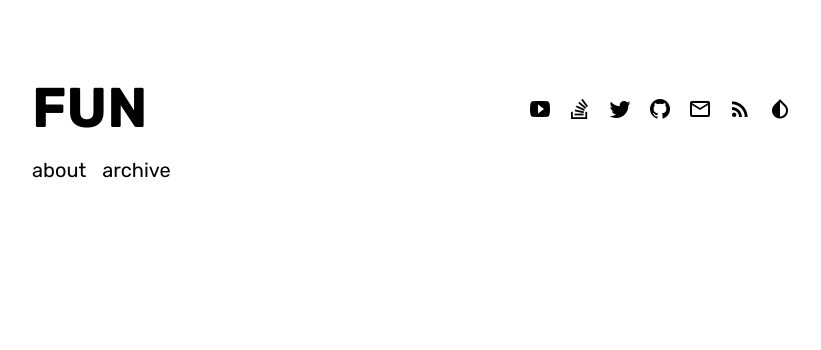
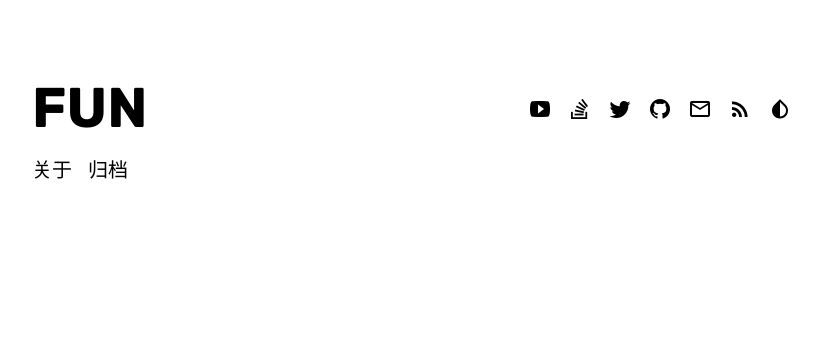
Before and after one commit to FUNzmr/Remember, a Jekyll site: the page built from index.html, in a window 1280 px wide and 900 px high. Shown: the top 350 px of the window, without its empty margins (224-1045 px from the left). Built offline with Jekyll 4.4.1, drawn with Linux system fonts in a browser that asks for light colours; some web fonts are replaced; the list of posts is cut into pages by our own code.

Commit message:
Update header.html

```diff
--- a/_includes/main/header.html
+++ b/_includes/main/header.html
@@ -7,8 +7,8 @@
       </div>
 
         <ul>
-            <li><a href="{{ '/about' | prepend: site.baseurl }}">about</a></li>
-            <li><a href="{{ '/archive' | prepend: site.baseurl }}">archive</a></li>
+            <li><a href="{{ '/about' | prepend: site.baseurl }}">关于</a></li>
+            <li><a href="{{ '/archive' | prepend: site.baseurl }}">归档</a></li>
         </ul>
     </div>
     <div class="social">
```
